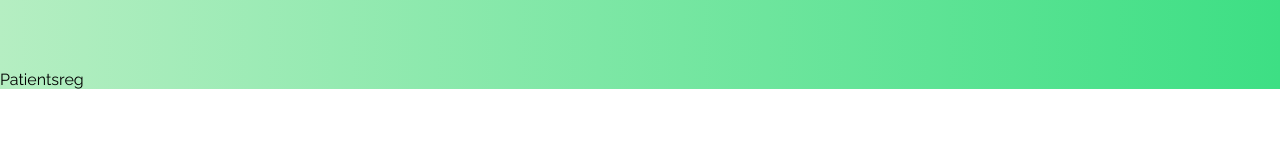
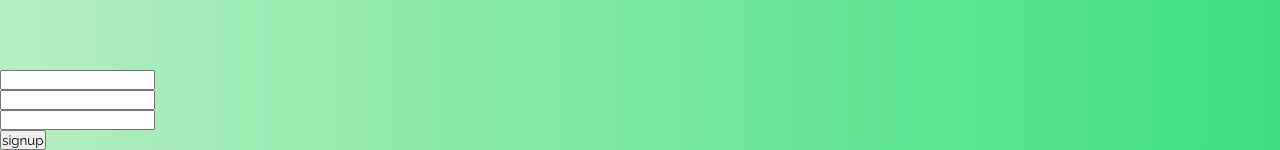
Before and after one commit to DMN-SANGEETH/Diagnosis_Of_Heart_Patients_Using_Deep_Neural_Network, a React (Create React App) app in the folder frontend/: page /Patientsreg in a window 1280 px wide. Shown: the part 730-880 px from the top of the page. Before the commit the page ends 819 px from the top, so only its background shows below. Built offline with nearby package versions, Linux system fonts and the light colour scheme; no server answers.

Commit message:
create patienreg

```diff
--- a/frontend/package.json
+++ b/frontend/package.json
@@ -11,7 +11,7 @@
     "react": "^18.2.0",
     "react-bootstrap": "^2.6.0",
     "react-dom": "^18.2.0",
-    "react-router-dom": "^6.4.3",
+    "react-router-dom": "6.4.2",
     "react-scripts": "5.0.1",
     "styled-components": "^5.3.6",
     "web-vitals": "^2.1.4"
--- a/frontend/src/components/Patientsreg.js
+++ b/frontend/src/components/Patientsreg.js
@@ -1,7 +1,33 @@
-import React from 'react'
+import { useRef, useState } from "react";
+import { async } from "@firebase/util";
+import { signup } from "./firebase/firebase";
 
-export default function Patientsreg() {
+export default function App(){
+  const [ loading, setLoading ] = useState(false);
+  const emailRef =useRef();
+  const passwordRef =useRef();
+
+  async function handlesignup(){
+    setLoading(true);
+    try{
+    await signup(emailRef.current.value ,passwordRef.current.value);
+    }catch{
+      alert("Error");
+    }
+    setLoading(false);
+  }
+
   return (
-    <div>Patientsreg</div>
-  )
+    <div id="main">
+
+      <div id="fields">
+        <input  placeholder="First Name"/><br/>
+        <input ref={ emailRef } placeholder="Email"/><br/>
+        <input ref={ passwordRef } type="password" placeholder="Passworad"/>
+      </div>
+
+      <button disabled={loading} onClick={handlesignup}>signup</button>
+
+    </div>
+  );
 }
--- a/frontend/src/components/firebase/firebase.js
+++ b/frontend/src/components/firebase/firebase.js
@@ -1,7 +1,7 @@
 // Import the functions you need from the SDKs you need
 import { getApp, initializeApp } from "firebase/app";
 //import { getAnalytics } from "firebase/analytics";
-import { getAuth } from "firebase/auth";
+import { getAuth, createUserWithEmailAndPassword  } from "firebase/auth";
 
 
 const firebaseConfig = {
@@ -23,3 +23,7 @@ const app = initializeApp(firebaseConfig);
 const auth = getAuth(app);
 
 export default auth;
+
+export function signup(email,password){
+  return createUserWithEmailAndPassword(auth, email,password);
+}
--- /dev/null
+++ b/frontend/src/styles/Pationentreg.css
@@ -0,0 +1,31 @@
+body {
+    margin: 0;
+    font-family: -apple-system, BlinkMacSystemFont, 'Segoe UI', 'Roboto', 'Oxygen',
+      'Ubuntu', 'Cantarell', 'Fira Sans', 'Droid Sans', 'Helvetica Neue',
+      sans-serif;
+    -webkit-font-smoothing: antialiased;
+    -moz-osx-font-smoothing: grayscale;
+  }
+
+  code {
+    font-family: source-code-pro, Menlo, Monaco, Consolas, 'Courier New',
+      monospace;
+  }
+
+  #main{
+    font-size: 50px;
+    margin: 50px;
+  }
+
+  #fields{
+    margin: 50px 0px;
+  }
+
+  input{
+    font-size: 50px;
+  }
+
+  button{
+    font-size: 50px;
+    margin: 0px 20px 20px 0px;
+  }
```
Also changed, not shown: 1 other file (tests, documents, lock files or other folders).
